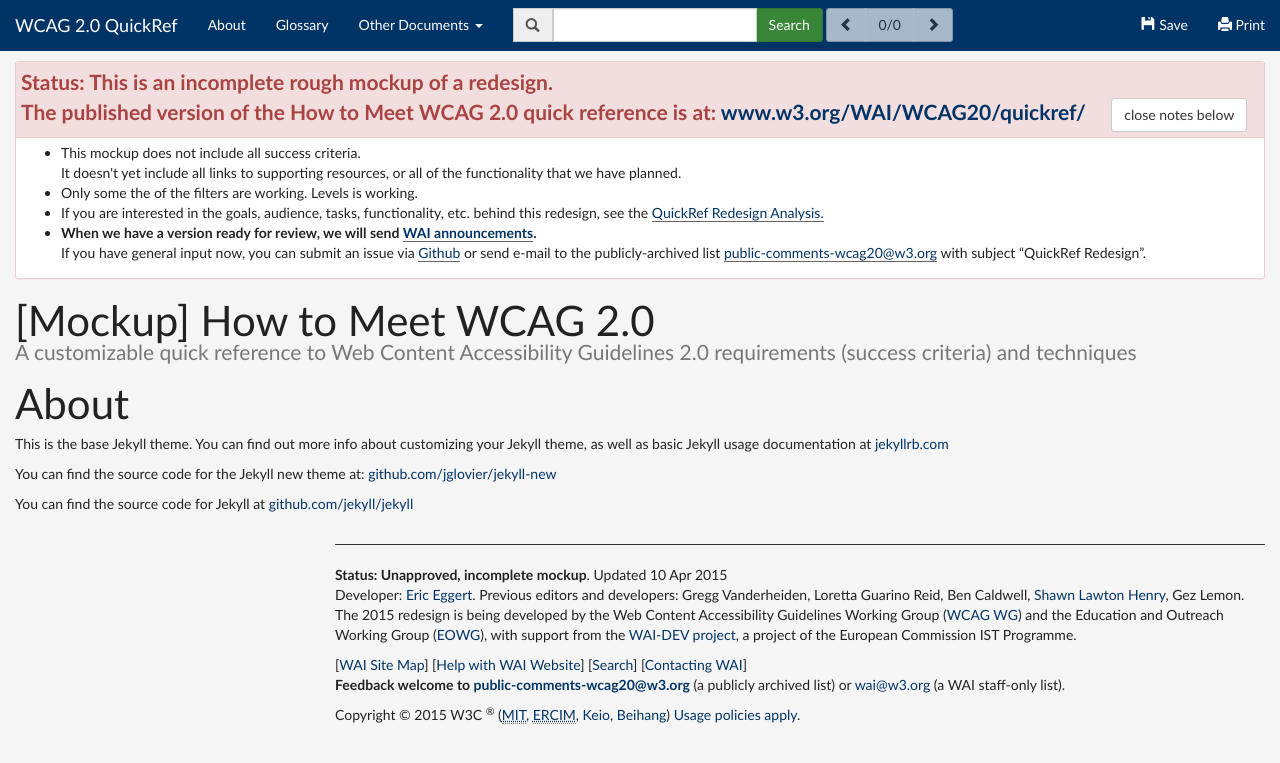
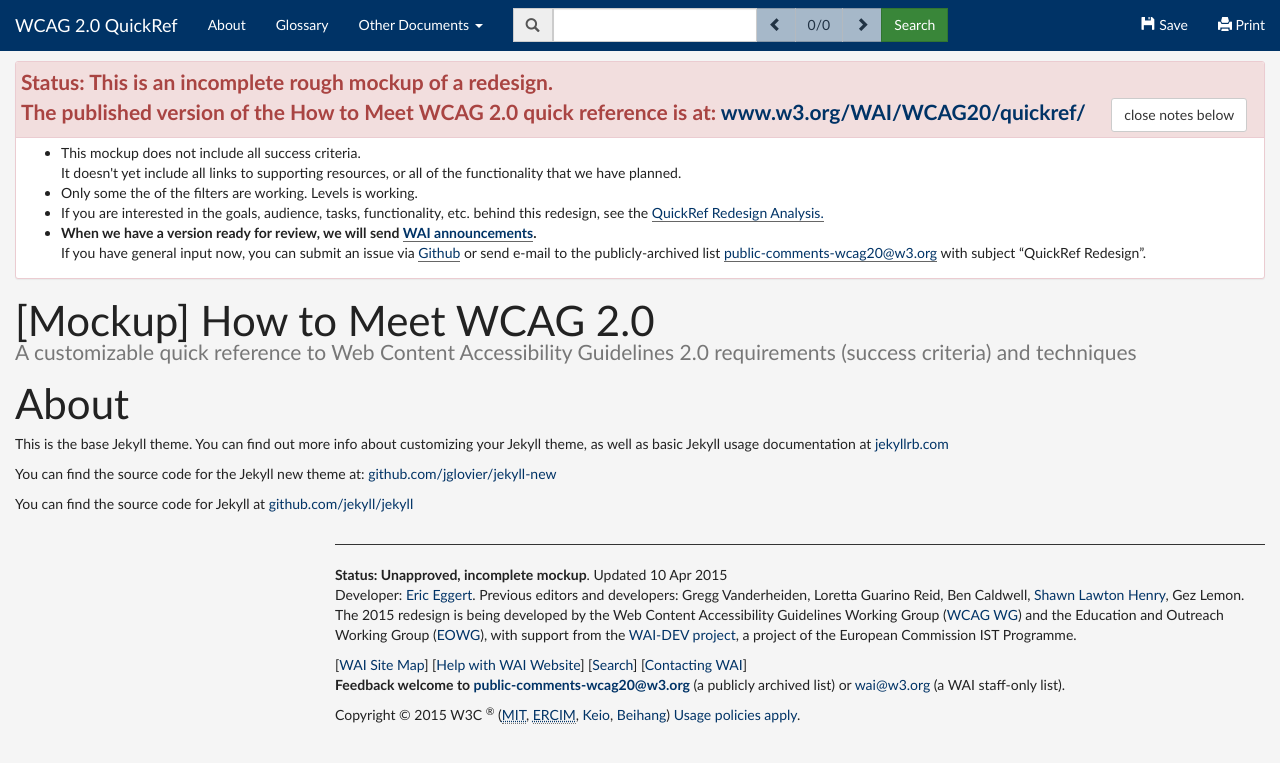
Before and after one commit to w3c/wai-wcag-quickref, a Jekyll site: the page built from about.md, in a window 1280 px wide. Shown: the top 763 px of the page. Built offline with Jekyll 4.4.1, drawn with Linux system fonts in a browser that asks for light colours.

Commit message:
Better search form button positioning

```diff
--- a/_includes/searchform.html
+++ b/_includes/searchform.html
@@ -4,13 +4,13 @@
     <div class="input-group-addon"><span aria-hidden="true" class="glyphicon glyphicon-search"></span></div>
     <input class="form-control" id="exampleSearch" type="text">
     <span class="input-group-btn">
-      <button type="submit" class="btn btn-success" id="searchbtnsubmit">Search</button>
+      <span class="btn-group" role="group">
+        <button type="button" class="btn btn-default" aria-label="Previous search result" title="Previous search result" id="searchbtnprev" disabled><i class="glyphicon glyphicon-chevron-left"></i></button>
+        <output disabled id="searchnumber" aria-live="polite" class="btn btn-default" aria-label="No results">0/0</output>
+        <button type="button" class="btn btn-default" aria-label="Next search result" title="Next search result" id="searchbtnnext" disabled><i class="glyphicon glyphicon-chevron-right"></i></button>
+        <button type="submit" class="btn btn-success" id="searchbtnsubmit">Search</button>
+        <button type="button" class="btn btn-default" id="searchbtnfocusresult" style="display:none;" aria-label="Focus current result" title="Focus current result"><span class="glyphicon glyphicon-arrow-down"></span></button>
+      </span>
     </span>
   </div>
-  <div class="btn-group" role="group">
-    <button type="button" class="btn btn-default" aria-label="Previous search result" title="Previous search result" id="searchbtnprev" disabled><i class="glyphicon glyphicon-chevron-left"></i></button>
-    <output disabled id="searchnumber" aria-live="polite" class="btn btn-default" aria-label="No results">0/0</output>
-    <button type="button" class="btn btn-default" aria-label="Next search result" title="Next search result" id="searchbtnnext" disabled><i class="glyphicon glyphicon-chevron-right"></i></button>
-  </div>
-  <button type="button" class="btn btn-default" id="searchbtnfocusresult" style="display:none;" aria-label="Focus current result" title="Focus current result"><span class="glyphicon glyphicon-arrow-down"></span></button>
 </div>
```
